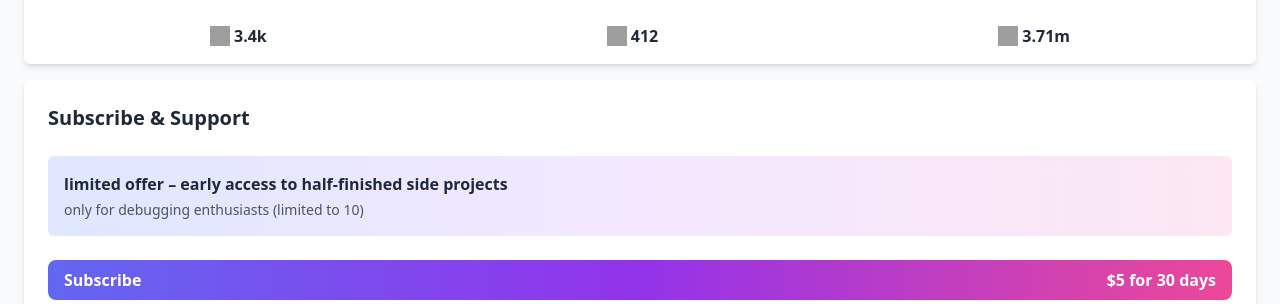
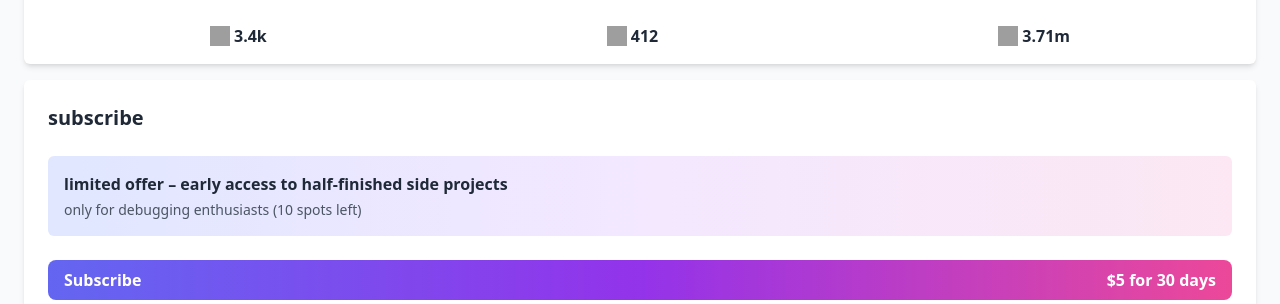
Before and after one commit to enriquebarragan/enriquebarragan.github.io, a Jekyll site: the page built from rips/onlyfans/index.md, in a window 1280 px wide. Shown: the part 588-892 px from the top of the page. Built offline with Jekyll 4.4.1, drawn with Linux system fonts in a browser that asks for light colours; nearby versions of some CDN libraries; grey boxes are pictures that could not be loaded.

Commit message:
Update index.md

```diff
--- a/rips/onlyfans/index.md
+++ b/rips/onlyfans/index.md
@@ -58,12 +58,12 @@ permalink: /rips/onlyfans/
     <!-- SECTION 2: Subscription Box -->
 <div class="bg-white shadow-md rounded-md p-6 space-y-6">
   <!-- Section Header -->
-  <h2 class="text-xl font-bold text-gray-800">Subscribe & Support</h2>
+  <h2 class="text-xl font-bold text-gray-800">subscribe</h2>
 
   <!-- Limited Offer Box -->
   <div class="bg-gradient-to-r from-indigo-100 via-purple-100 to-pink-100 p-4 rounded-md space-y-1">
     <h3 class="font-semibold text-gray-800">limited offer – early access to half-finished side projects</h3>
-    <p class="text-sm text-gray-600">only for debugging enthusiasts (limited to 10)</p>
+    <p class="text-sm text-gray-600">only for debugging enthusiasts (10 spots left)</p>
   </div>
 
   <!-- Basic Subscription -->
```
